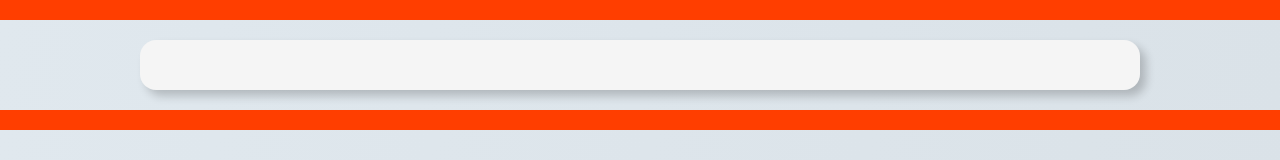
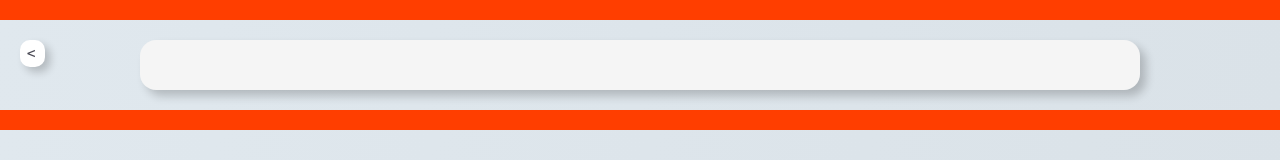
Before and after one commit to waseemmedhat/svelte-in-dataviz, a SvelteKit app: page /1a-basics in a window 1280 px wide. Shown: the top 160 px of the page. Built offline with nearby package versions, Linux system fonts and the light colour scheme; a web font is replaced by a local one.

Commit message:
home button

```diff
--- a/src/routes/+layout.svelte
+++ b/src/routes/+layout.svelte
@@ -5,10 +5,45 @@
 	export let data;
 </script>
 
+{#if data.url !== '/'}
+	<a class="home-link" href="/" transition:fade={{ duration: 250 }}>
+		&lt;<span class="home-link-text">Home</span>
+	</a>
+{/if}
 <div class="container">
 	{#key data.url}
-		<div in:fade={{ delay: 300, duration: 250 }} out:fade={{ delay: 0, duration: 250 }}>
+		<div in:fade={{ delay: 300, duration: 250 }} out:fade={{ duration: 250 }}>
 			<slot />
 		</div>
 	{/key}
 </div>
+
+<style>
+	.home-link {
+		position: fixed;
+		top: 40px;
+		width: 25px;
+		height: 27px;
+		padding: 5px 6px;
+
+		border-radius: 10px;
+		background-color: #fff;
+		color: #4a4a55;
+		box-shadow: 5px 5px 8px rgba(0, 0, 0, 0.2);
+
+		text-decoration: none;
+		text-overflow: clip;
+		overflow: hidden;
+
+		transition: all;
+		transition-duration: 300ms;
+	}
+
+	.home-link:hover {
+		width: 5rem;
+	}
+
+	.home-link-text {
+		margin-left: 10px;
+	}
+</style>
```
